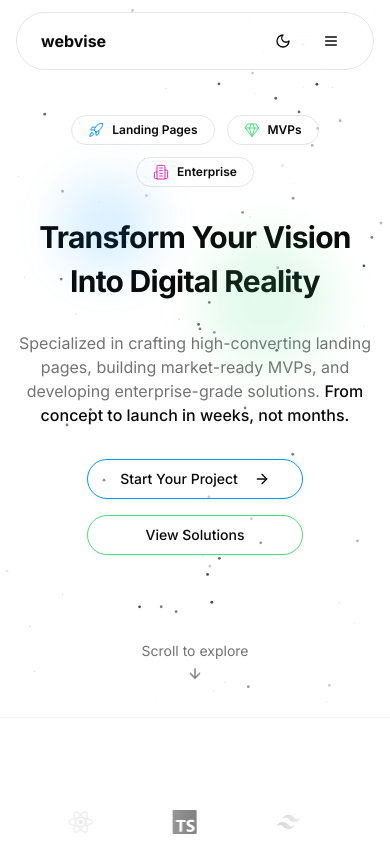
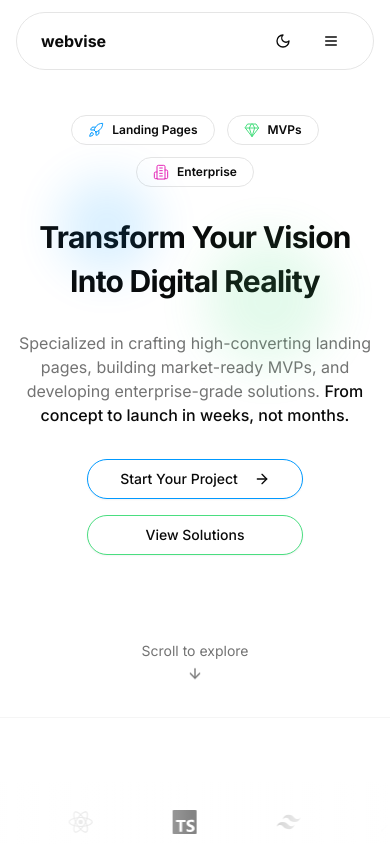
Before and after one commit to sebastiankehle/webvise-landing-page, a Next.js app: page / in a window 390 px wide. Shown: the top 844 px of the page. Built offline with nearby package versions, Linux system fonts and the light colour scheme.

Commit message:
remove particles from mobile

```diff
--- a/src/components/sections/hero.tsx
+++ b/src/components/sections/hero.tsx
@@ -26,7 +26,7 @@
       className="relative flex min-h-[85vh] flex-col items-center justify-center overflow-hidden px-4 pb-12 text-center"
     >
       <InView delay={0.1}>
-        <div className="pointer-events-none absolute inset-0">
+        <div className="pointer-events-none absolute inset-0 hidden sm:block">
           <Particles
             className="absolute inset-0"
             quantity={100}
```
